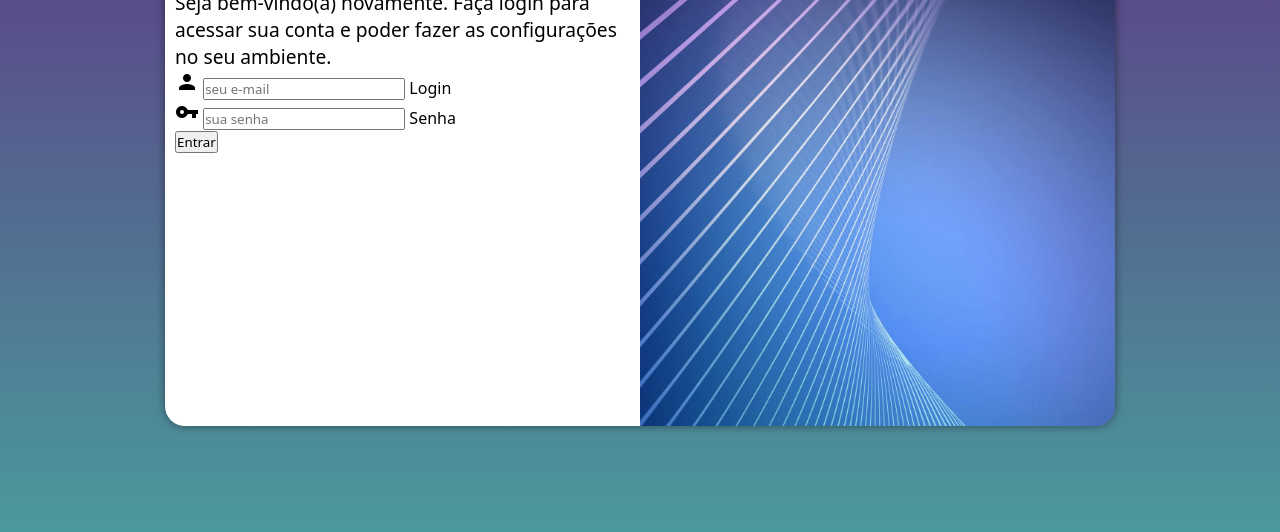
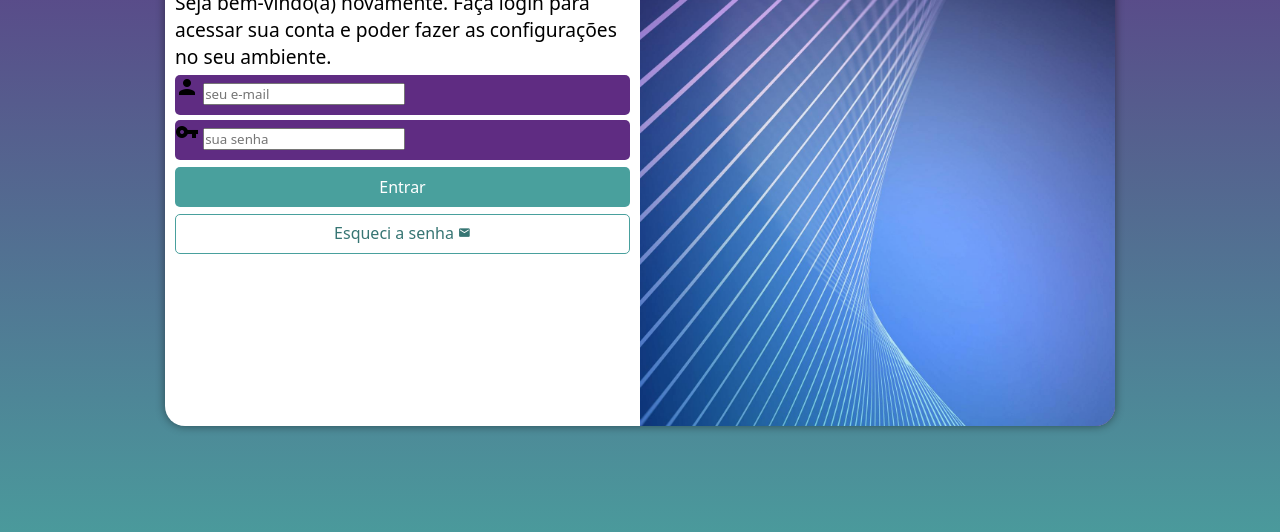
Before and after one commit to Alberto-Oliveira00/projeto-login, a plain HTML site: page index.html in a window 1280 px wide. Shown: the part 224-756 px from the top of the page. Drawn offline with Linux system fonts and the light colour scheme.

Commit message:
Formatação do formulário

```diff
--- a/estilo/style.css
+++ b/estilo/style.css
@@ -34,7 +34,7 @@ section#login {
 
     background-color: white;
     height: 500px;
-    width: 250px;
+    width: 252px;
     border-radius: 20px;
     box-shadow: 0px 0px 10px rgba(0, 0, 0, 0.452);
 
@@ -60,3 +60,59 @@ div#formulario > h1 {
 div#formulario > p {
     font-size: 0.8em;
 }
+
+form > div.campo {
+    background-color: #5f2c82;
+    display: block;
+    width: 100%;
+    height: 40px;
+    border-radius: 5px;
+    margin: 5px 0px;
+}
+
+div.campo > label {
+    display: none;
+
+}
+
+
+form > input[type=submit] {
+    display: block;
+    font-size: 1em;
+    width: 100%;
+    height: 40px;
+    margin-top: 7px;
+    background-color: #49a09d;
+    color: white;
+    border: none;
+    border-radius: 5px;
+    cursor: pointer;
+}
+
+form > input[type=submit]:hover {
+    background-color: #367573;
+}
+
+form > a.botao {
+    display: block;
+    text-align: center;
+    font-size: 1em;
+    width: 100%;
+    height: 40px;
+    padding-top: 7px;
+    margin-top: 7px;
+    background-color: white;
+    color: #367573;
+    border: 1px solid #49a09d;
+    border-radius: 5px;
+    text-decoration: none;
+
+}
+
+form > a.botao:hover {
+    background-color: #5ecfcc;
+}
+
+form > a.botao > i {
+    font-size: 0.8em;
+}
--- a/index.html
+++ b/index.html
@@ -20,16 +20,18 @@
                 <form action="login.php" method="post" autocomplete="on">
                     <div class="campo">
                         <i class="material-icons">person</i>
-                        <input type="email" name="login" id="ilogin" placeholder="seu e-mail" autocomplete="email">
+                        <input type="email" name="login" id="ilogin" placeholder="seu e-mail" autocomplete="email" required maxlength="30">
                         <label for="ilogin">Login</label>
                     </div>
                     <div class="campo">
                         <i class="material-icons">vpn_key</i>
-                        <input type="password" name="Senha" id="isenha" placeholder="sua senha" autocomplete="current-password">
+                        <input type="password" name="Senha" id="isenha" placeholder="sua senha" autocomplete="current-password" required minlength="8" maxlength="20">
                         <label for="isenha">Senha</label>
                     </div>
                     <input type="submit" value="Entrar">
-                    <a href="esqueci.html"></a>
+                    <a href="esqueci.html" class="botao">
+                        Esqueci a senha <i class="material-icons">mail</i>
+                    </a>
 
                 </form>
             </div>
```
